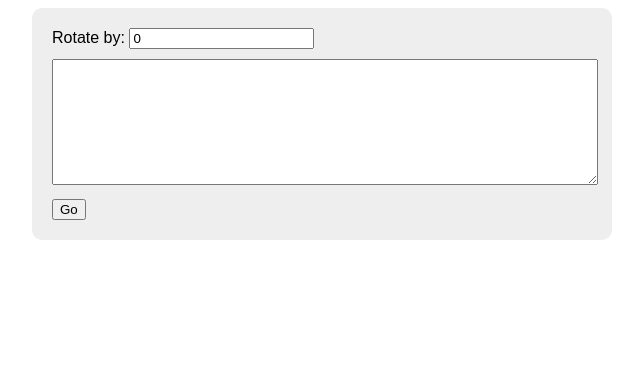
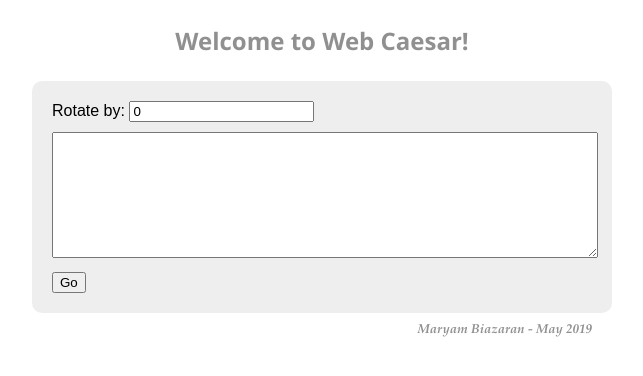
Before and after one commit to maryambiazaran/web-caesar, a Flask app: page / in a window 1280 px wide. Shown: the top 376 px of the page, without its empty margins (318-961 px from the left). Run offline with Flask 2, Linux system fonts and the light colour scheme.

Commit message:
ready to submit

```diff
--- a/main.py
+++ b/main.py
@@ -3,19 +3,19 @@ from caesar import rotate_string
 app = Flask(__name__)
 app.config['DEBUG'] = True
 
-string1 =''
+rotation = 0
+encrypted_text =''
 
-
-@app.route('/encrypt', methods = ['POST'])
+@app.route('/', methods = ['POST'])
 def encrypt():
     text_to_rotate = request.form['text']
     rotation = request.form['rot']
     encrypted_text = rotate_string(text_to_rotate,int(rotation))
-    return '<h1>{}</h1>'.format(encrypted_text)
+    return render_template('form.html',bigbox = encrypted_text,rotation = rotation)
 
 
 @app.route("/")
 def index():
-    return render_template('form.html',bigbox = string1)
+    return render_template('form.html',bigbox = encrypted_text,rotation = rotation)
 
 app.run()
--- a/templates/form.html
+++ b/templates/form.html
@@ -2,7 +2,7 @@
 <!DOCTYPE html>
 <html>
     <head>
-        <title> ::: Web Caesar ::: </title>
+        <title> Assignment: Web Caesar :: Unit 2: Web Fundamentals </title>
         <style>
             form {
                 background-color: #eee;
@@ -18,15 +18,32 @@
                 height: 120px;
             }
             p {
-                color: #909090
+                font-family: 'Segoe UI', Tahoma, Geneva, Verdana, sans-serif;
+                font-weight: bold;
+                font-size: x-large;
+                color: #909090;
+                text-align: center
+            }
+
+            p.footnote {
+                font-family: Palatino;
+                font-style: italic;
+                font-size: small;
+                color: #909090;
+                text-align: right;
+                width: 540px;
+                margin: 0 auto;
+                padding: 10px 40px;
+
+
             }
         </style>
     </head>
     <body>
-
-        <form action='/encrypt' method='post' >
+        <p> Welcome to Web Caesar! </p>
+        <form action='/' method='post' >
             <label for='rotation-value'> Rotate by:
-                <input type='text' id='rotation-value' name='rot' value='0' />
+                <input type='text' id='rotation-value' name='rot' value = '{{ rotation }}' />
             </label>
             <br>
             <textarea name='text'>{{ bigbox }}</textarea>
@@ -34,4 +51,7 @@
         </form>
 
     </body>
+    <footer>
+        <p class = 'footnote'> Maryam Biazaran - May 2019</p>
+    </footer>
 </html>
```
